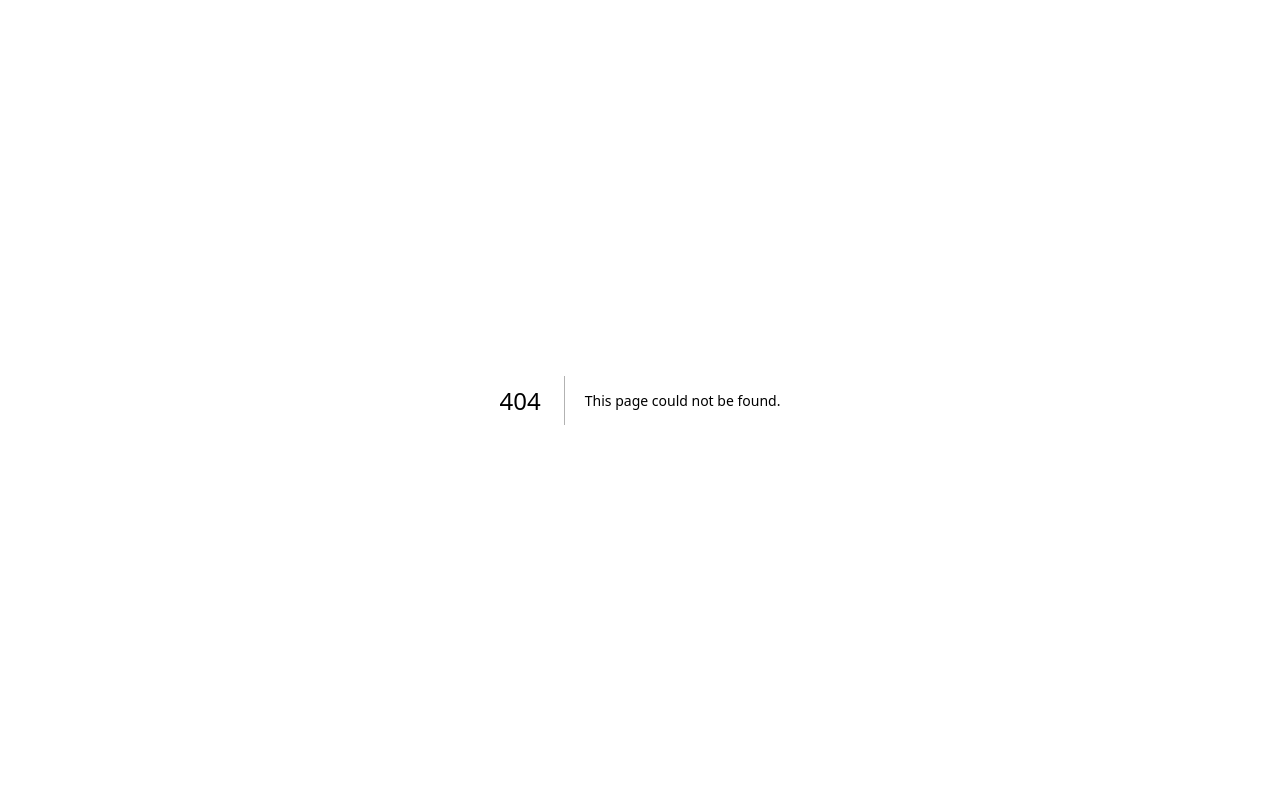
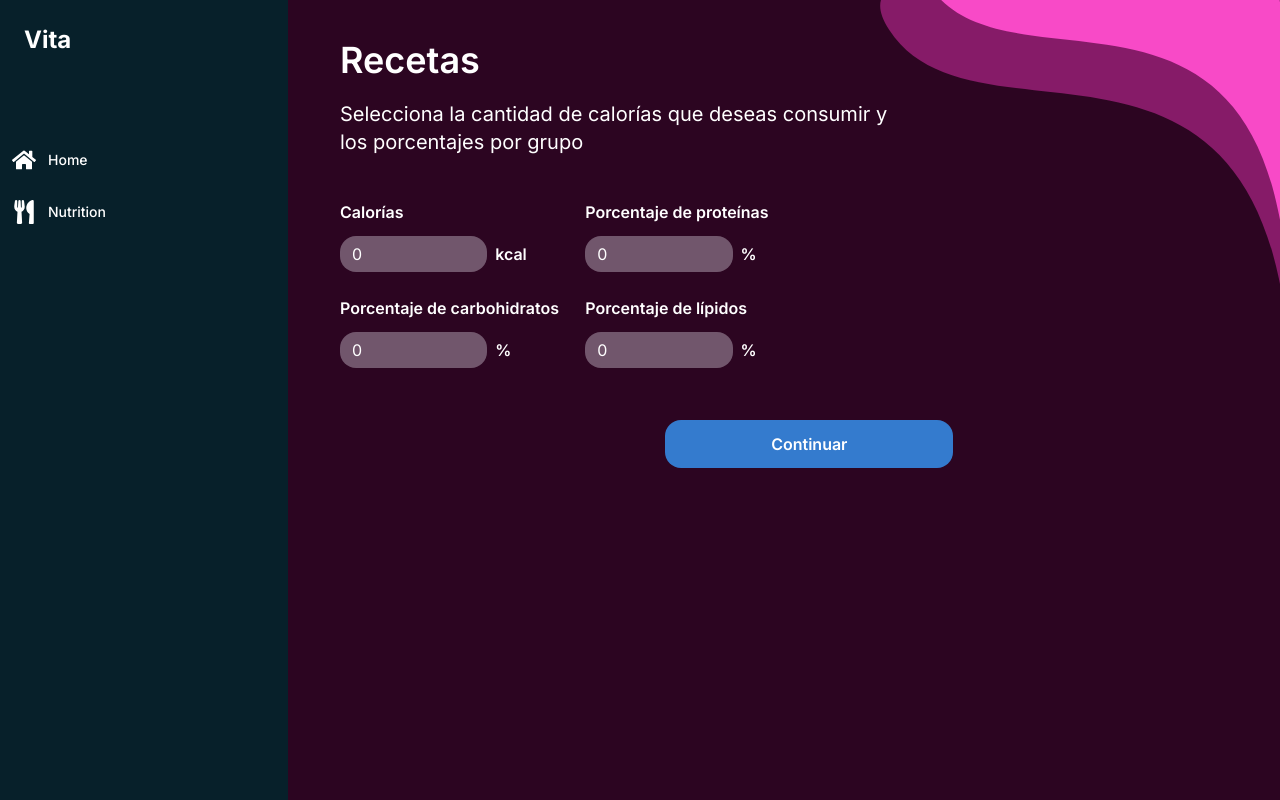
Before and after one commit to wizelineacademy/itesm-socioformador-feb-jun-2024-vita, a Next.js app in the folder vita/: page /nutrition/recipes/calories in a window 1280 px wide. Before the commit this address had no page. Built offline with nearby package versions, Linux system fonts and the light colour scheme.

Commit message:
style: Adapted calories page to desktop size

```diff
--- /dev/null
+++ b/vita/app/(main)/nutrition/recipes/calories/page.tsx
@@ -0,0 +1,89 @@
+'use client'
+import { useRouter } from 'next/navigation';
+import Image from 'next/image';
+import MainButton from '@/app/components/buttons/MainButton';
+import { useState } from 'react';
+
+
+const RecipesCalories = () => {
+
+    const [calories, setCalories] = useState<number>(0);
+    const [proteins, setProteins] = useState<number>(0);
+    const [carbohydrates, setCarbohydrates] = useState<number>(0);
+    const [lipids, setLipids] = useState<number>(0);
+
+
+    const router = useRouter();
+
+    const navigateToIngredients = () => {
+        router.push("/nutrition/recipes/ingredients")
+    }
+
+    const navigateToCalories = () => {
+        router.push("/nutrition/recipes/calories")
+    }
+
+    const data = [
+        {
+            name: "Calorías",
+            value: calories,
+            changeFunction: setCalories,
+            placeholder: "Cantidad",
+            label: "kcal"
+        },
+        {
+            name: "Porcentaje de proteínas",
+            value: proteins,
+            changeFunction: setProteins,
+            placeholder: "Porcentaje",
+            label: "%"
+        },
+        {
+            name: "Porcentaje de carbohidratos",
+            value: carbohydrates,
+            changeFunction: setCarbohydrates,
+            placeholder: "Porcentaje",
+            label: "%"
+        },
+        {
+            name: "Porcentaje de lípidos",
+            value: lipids,
+            changeFunction: setLipids,
+            placeholder: "Porcentaje",
+            label: "%"
+        }
+
+    ]
+
+    return (
+        <div className="ml-5 mr-5">
+            <h2 className={"mt-2 text-4xl text-white font-semibold md:mt-10"}>Recetas</h2>
+            <h3 className={"mt-5 text-xl text-white md:w-4/5 lg:w-3/5"}>Selecciona la cantidad de calorías que deseas consumir y los porcentajes por grupo</h3>
+            <div className="mt-5 flex flex-wrap md:items-center w-full lg:w-2/3 lg:my-10">
+                {
+                    data.map(el => (
+                        <div key={el.name} className='mb-5 flex flex-col justify-center align-top space-y-1 w-full sm:w-2/5 md:mt-2 lg:w-2/5'>
+                            <p className="mb-2 font-semibold text-white md:mb-3 md:max-w-40 lg:max-w-none">{el.name}</p>
+                            <div className="flex items-center">
+                                <input
+                                    type="number"
+                                    value={el.value}
+                                    onChange={(e) => {
+                                        el.changeFunction(parseInt(e.target.value))
+                                    }}
+                                    className='w-3/5 max-w-56 px-3 py-2 rounded-2xl text-white border-none outline-none bg-custom-lightpurple placeholder-slate-300' placeholder={el.placeholder}/>
+                                <p className='ml-2 font-semibold text-white'>{el.label}</p>
+                            </div>
+                        </div>
+                    ))
+                }
+
+
+                <MainButton onClick={() => {}} text={"Continuar"}/>
+
+            </div>
+        </div>
+    );
+};
+
+export default RecipesCalories;
--- a/vita/app/(main)/nutrition/recipes/ingredients/page.tsx
+++ b/vita/app/(main)/nutrition/recipes/ingredients/page.tsx
@@ -144,7 +144,7 @@ const RecipesIngredients = () => {
             }
         </ul>
 
-        <MainButton text={"Continuar"}/>
+        <MainButton onClick={() => {}} text={"Continuar"}/>
     </div>
   );
 };
--- a/vita/app/components/buttons/MainButton.tsx
+++ b/vita/app/components/buttons/MainButton.tsx
@@ -11,7 +11,7 @@ const MainButton: React.FC<MainButtonProps> = ({
  }) => {
     return (
         <button
-            className="mt-8 w-4/5 px-5 py-3 rounded-2xl mx-auto flex justify-center text-white font-semibold bg-button-blue"
+            className="mt-8 w-4/5 max-w-72 px-5 py-3 rounded-2xl mx-auto flex justify-center text-white font-semibold bg-button-blue md:py-4 lg:float-right lg:mr-0 hover:bg-mid-blue"
             onClick={onClick}
         >
             {text}
--- a/vita/tailwind.config.ts
+++ b/vita/tailwind.config.ts
@@ -32,6 +32,7 @@ const config = {
         'custom-purple4': '#9F3C7F',
         'home-title':'#154154',
         "button-blue": "#347BCE",
+        "mid-blue": "#2064B3",
         'decoration-nutrition-colordark':'#861B68',
         'decoration-nutrition-colorlight':'#F84AC7',
         'decoration-home-colordark':'#9BD6E3',
```
